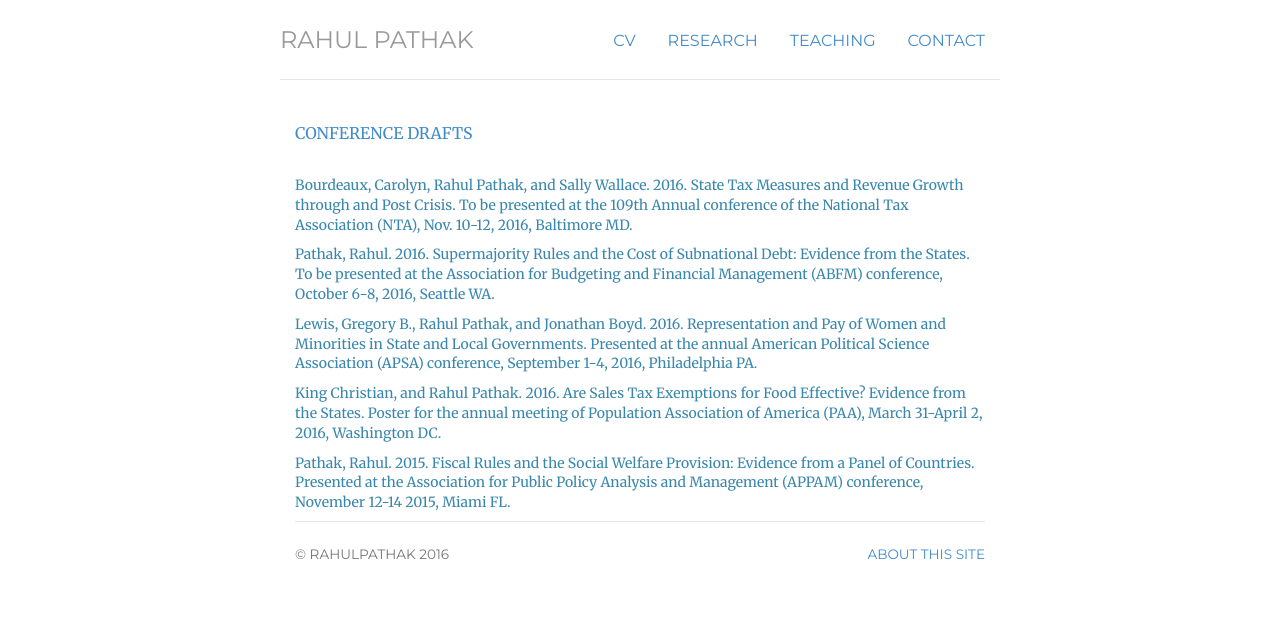
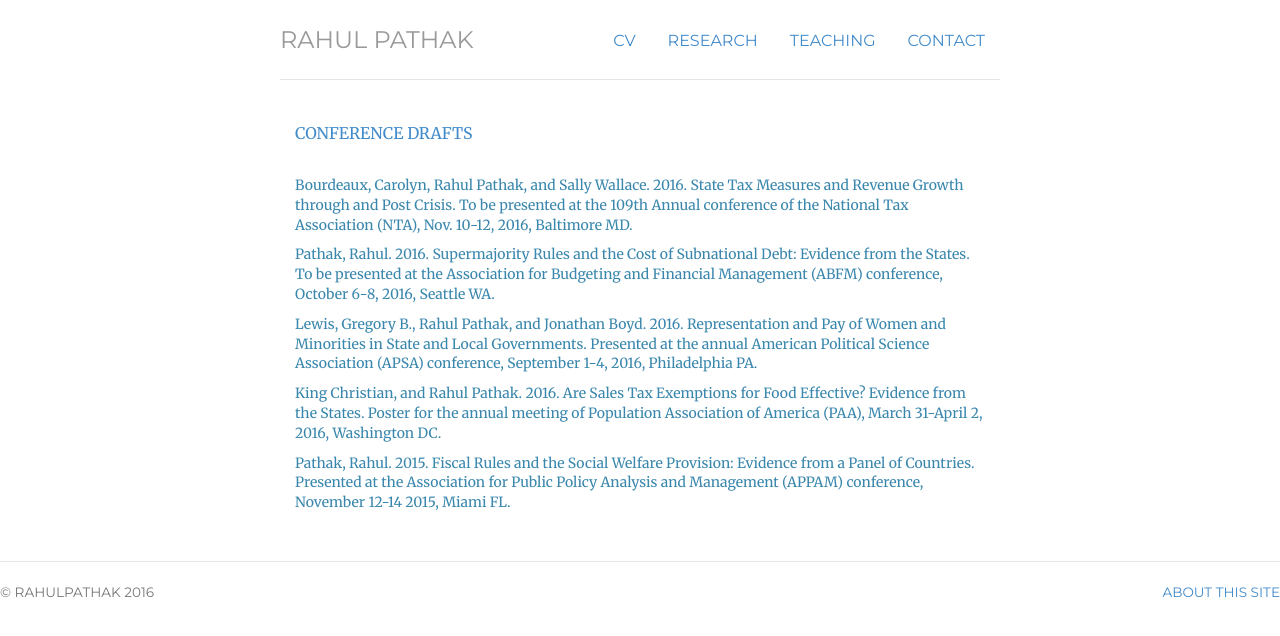
Before and after one commit to pathak-rahul/pathak-rahul.github.io, a Jekyll site: the page built from testing/index.html, in a window 1280 px wide. Shown: the top 636 px of the page. Built offline with Jekyll 4.4.1, drawn with Linux system fonts in a browser that asks for light colours.

Commit message:
Update index.html

```diff
--- a/testing/index.html
+++ b/testing/index.html
@@ -15,8 +15,14 @@ title: ongoing
 <h4><small class="text-info">King Christian, and Rahul Pathak. 2016. Are Sales Tax Exemptions for Food Effective? Evidence from the States.</em> Poster for the annual meeting of Population Association of America (PAA), March 31-April 2, 2016, Washington DC.</small> </h4>
 <h4><small class="text-info">Pathak, Rahul. 2015. Fiscal Rules and the Social Welfare Provision: Evidence from a Panel of Countries. Presented at the Association for Public Policy Analysis and Management (APPAM) conference, November 12-14 2015, Miami FL.</small> </h4>
 
- </p> </span>
-</p>
+
+
+	</div>
 
   </p> </span>
 </p>
+
+	</div>
+
+</div>
+<!-- </div> -->
```
